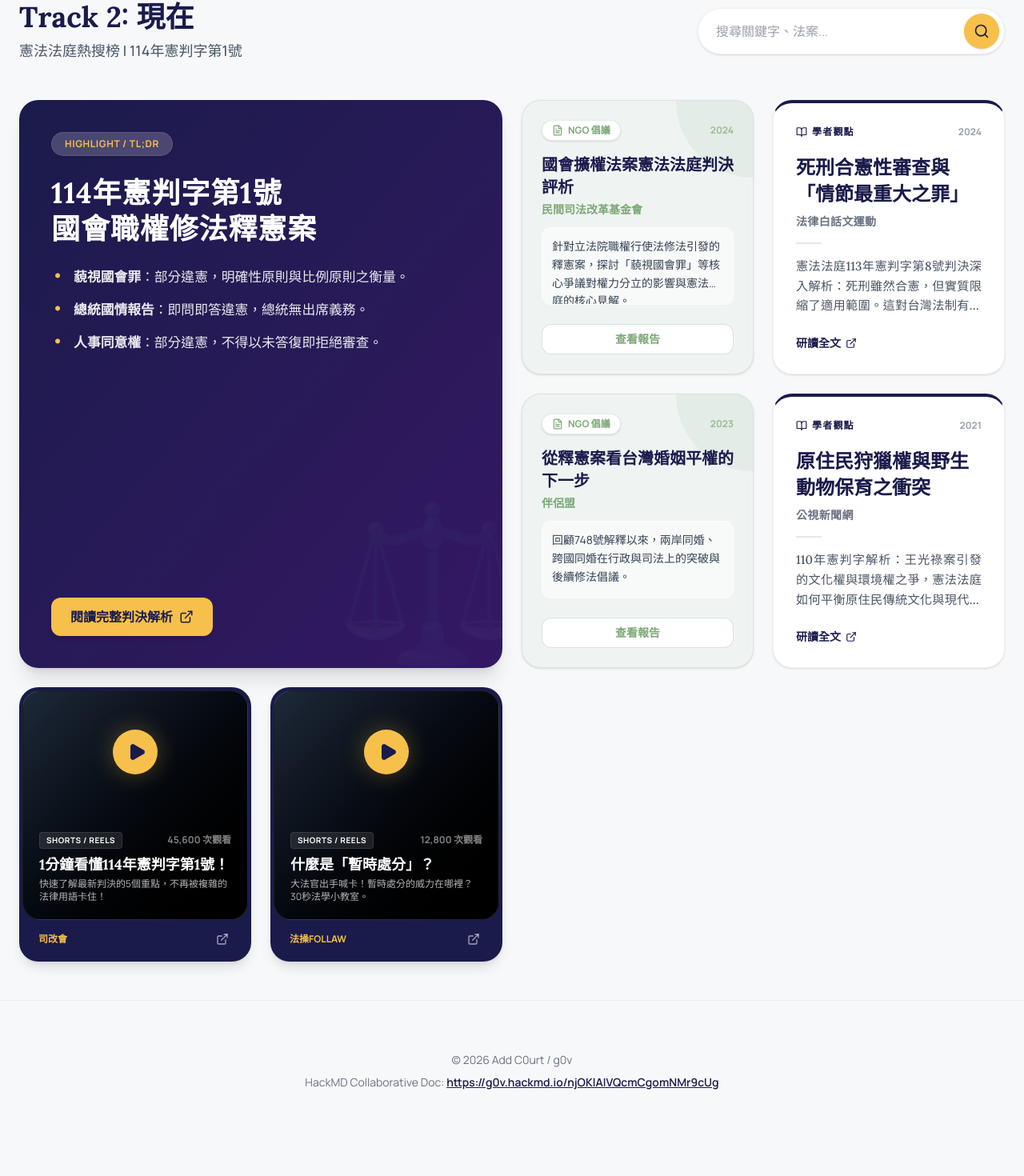
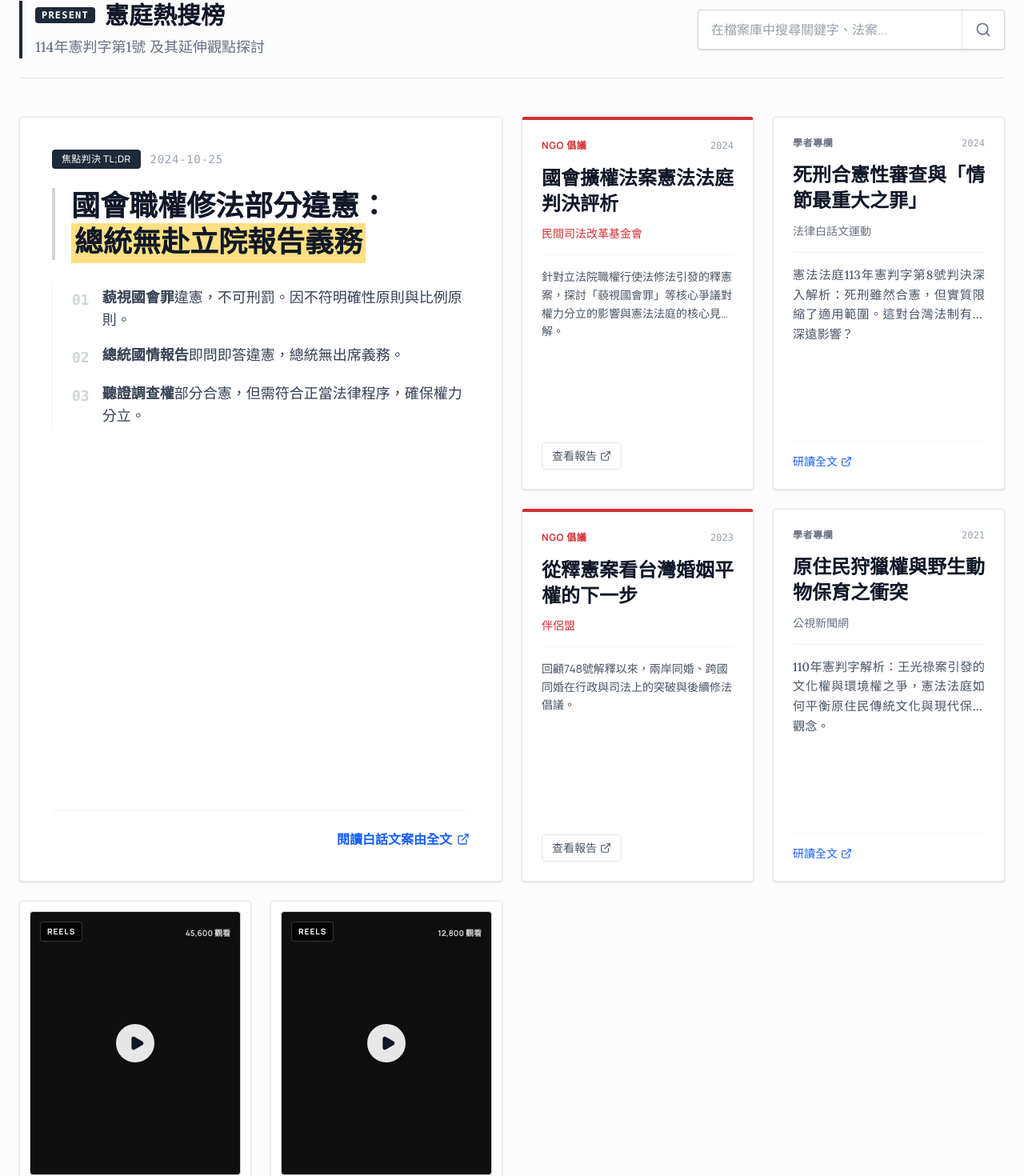
Before and after one commit to ipaaa/constitution, a Next.js app: page /present in a window 1280 px wide. Shown: the part 120-1590 px from the top of the page at 80% size. Before the commit the page ends 1547 px from the top, so only its background shows below. Built offline with nearby package versions, Linux system fonts and the light colour scheme.

Commit message:
Refactor Track 2 Present Grid to cleanly bordered Professional Media aesthetic

```diff
--- a/src/app/present/page.tsx
+++ b/src/app/present/page.tsx
@@ -1,92 +1,95 @@
 import { DISCUSSIONS_DATA, DiscussionItem } from '@/data/discussions';
-import { Search, ExternalLink, Play, BookOpen, FileText } from 'lucide-react';
+import { Search, ExternalLink, Play } from 'lucide-react';
 
 const ScholarCard = ({ item }: { item: DiscussionItem }) => (
-  <div className="bg-white rounded-3xl p-7 shadow-sm border-t-4 border-t-midnight border-x border-b border-black/5 hover:shadow-lg hover:-translate-y-1 transition-all duration-300 flex flex-col h-full">
-    <div className="flex justify-between items-start mb-5">
-      <span className="inline-flex items-center gap-1.5 text-midnight text-xs font-bold uppercase tracking-widest">
-        <BookOpen size={14} /> 學者觀點
-      </span>
-      <span className="text-xs font-bold text-gray-400 font-sans">{item.year}</span>
+  <div className="bg-white border border-gray-200 p-6 shadow-sm rounded-sm flex-1 hover:shadow-md transition-shadow flex flex-col h-full group">
+    <div className="flex justify-between items-start mb-4">
+      <div className="text-xs font-bold text-gray-500 uppercase tracking-wider">學者專欄</div>
+      <span className="text-xs font-mono text-gray-400">{item.year}</span>
     </div>
-    <h3 className="text-2xl font-bold text-midnight mb-2 line-clamp-2 font-serif leading-snug">{item.title}</h3>
-    <p className="text-sm font-bold text-gray-500 mb-4 uppercase tracking-wide">{item.author}</p>
-    <div className="w-8 h-0.5 bg-gray-200 mb-4" />
+    <h4 className="font-serif font-bold text-2xl mb-3 text-gray-900 line-clamp-2 group-hover:underline">{item.title}</h4>
+    <p className="text-sm font-medium text-gray-500 mb-4">{item.author}</p>
+    <div className="w-full h-px bg-gray-100 mb-4" />
     <p className="text-gray-600 text-[0.95rem] mb-6 flex-grow line-clamp-3 leading-relaxed font-serif text-justify">{item.abstract}</p>
-    <a href={item.link} target="_blank" rel="noopener noreferrer" className="mt-auto inline-flex items-center gap-1.5 text-midnight font-bold text-sm hover:text-royal-purple transition-colors">
-      研讀全文 <ExternalLink size={14} />
-    </a>
+    <div className="mt-auto pt-4 border-t border-gray-50 flex justify-between items-center text-sm font-medium">
+      <a href={item.link} target="_blank" rel="noopener noreferrer" className="text-blue-600 hover:text-blue-800 transition-colors flex items-center gap-1 group-hover:underline">
+        研讀全文 <ExternalLink size={14} />
+      </a>
+    </div>
   </div>
 );
 
 const NGOCard = ({ item }: { item: DiscussionItem }) => (
-  <div className="bg-sage/5 rounded-3xl p-6 shadow-sm border border-sage/20 hover:border-sage/50 hover:bg-sage/10 hover:-translate-y-1 transition-all duration-300 flex flex-col h-full relative overflow-hidden">
-    <div className="absolute top-0 right-0 w-24 h-24 bg-sage/10 rounded-bl-full -z-10" />
-    <div className="flex justify-between items-center mb-4">
-      <span className="inline-flex items-center gap-1.5 bg-white px-3 py-1 rounded-full text-xs font-bold text-sage border border-sage/20 shadow-sm">
-        <FileText size={14} /> NGO 倡議
-      </span>
-      <span className="text-xs font-bold text-sage/70">{item.year}</span>
+  <div className="bg-white border border-gray-200 p-6 shadow-sm rounded-sm flex-1 hover:shadow-md transition-shadow flex flex-col h-full border-t-4 border-t-[#D32F2F] group">
+    <div className="flex justify-between items-start mb-4">
+      <div className="text-xs font-bold text-[#D32F2F] uppercase tracking-wider">NGO 倡議</div>
+      <span className="text-xs font-mono text-gray-400">{item.year}</span>
     </div>
-    <h3 className="text-xl font-extrabold text-midnight mb-1 line-clamp-2">{item.title}</h3>
-    <p className="text-sm font-bold text-sage mb-3">{item.author}</p>
-    <p className="text-gray-700 text-sm mb-6 flex-grow line-clamp-3 leading-relaxed bg-white/50 p-3 rounded-xl border border-white/60">{item.abstract}</p>
-    <a href={item.link} target="_blank" rel="noopener noreferrer" className="mt-auto block text-center w-full bg-white border border-sage/30 text-sage py-2 rounded-xl font-bold text-sm hover:bg-sage hover:text-white transition-colors">
-      查看報告
-    </a>
+    <h4 className="font-sans font-bold text-2xl mb-3 text-gray-900 line-clamp-2 group-hover:underline">{item.title}</h4>
+    <p className="text-sm font-medium text-[#D32F2F] mb-4">{item.author}</p>
+    <div className="w-full h-px bg-gray-100 mb-4" />
+    <p className="text-gray-600 text-sm mb-6 flex-grow line-clamp-3 leading-relaxed">{item.abstract}</p>
+    <div className="mt-auto pt-4 flex justify-between items-center text-sm font-medium">
+      <a href={item.link} target="_blank" rel="noopener noreferrer" className="text-gray-600 hover:text-gray-900 transition-colors flex items-center gap-1 border border-gray-200 px-3 py-1.5 rounded-sm hover:bg-gray-50">
+        查看報告 <ExternalLink size={14} />
+      </a>
+    </div>
   </div>
 );
 
 const ReelCard = ({ item }: { item: DiscussionItem }) => (
-  <div className="bg-midnight rounded-3xl p-1 shadow-lg hover:shadow-xl hover:-translate-y-1 transition-all duration-300 flex flex-col h-full group">
-    <div className="bg-gradient-to-br from-gray-800 to-black rounded-[22px] flex-grow relative overflow-hidden flex flex-col pt-32 p-5 border border-white/10">
-      {/* Play Button Overlay */}
-      <div className="absolute top-12 left-1/2 -translate-x-1/2 w-14 h-14 bg-solar rounded-full flex items-center justify-center text-midnight shadow-[0_0_30px_rgba(247,192,74,0.3)] group-hover:scale-110 group-hover:bg-white transition-all z-10">
-        <Play fill="currentColor" size={24} className="ml-1" />
+  <div className="bg-white border border-gray-200 p-3 shadow-sm rounded-sm hover:shadow-md transition-shadow flex flex-col h-full group">
+    {/* Image / Video frame */}
+    <div className="bg-[#0F0F0F] rounded-sm w-full aspect-[4/5] relative overflow-hidden flex flex-col items-center justify-center border border-gray-300">
+      <div className="w-12 h-12 bg-white/90 rounded-full flex items-center justify-center text-gray-900 shadow-md group-hover:scale-110 group-hover:bg-white transition-transform z-10 cursor-pointer">
+        <Play fill="currentColor" size={20} className="ml-1" />
       </div>
-
-      {/* Backdrop pattern/image placeholder */}
-      <div className="absolute inset-0 opacity-20 bg-[radial-gradient(ellipse_at_top,_var(--tw-gradient-stops))] from-solar/40 via-transparent to-transparent pointer-events-none" />
-
-      <div className="relative z-10 mt-auto">
-        <div className="flex justify-between items-center mb-2">
-          <span className="inline-flex items-center gap-1 bg-white/10 backdrop-blur-md px-2 py-0.5 rounded text-[10px] font-bold text-white tracking-wider border border-white/10 uppercase">
-            Shorts / Reels
-          </span>
-          {item.views && (
-            <span className="text-xs font-bold text-white/50">{item.views.toLocaleString()} 次觀看</span>
-          )}
+      {/* Subtle overlay info */}
+      <div className="absolute top-3 left-3 flex gap-2">
+        <span className="bg-black/80 backdrop-blur-sm text-white px-2 py-1 text-[10px] font-bold tracking-widest rounded-sm border border-white/20">
+          REELS
+        </span>
+      </div>
+      {item.views && (
+        <div className="absolute top-3 right-3">
+          <span className="text-[10px] font-bold text-white/80 drop-shadow-md">{item.views.toLocaleString()} 觀看</span>
         </div>
-        <h3 className="text-lg font-bold text-white mb-1 line-clamp-2 leading-snug">{item.title}</h3>
-        <p className="text-xs text-white/70 line-clamp-2">{item.abstract}</p>
-      </div>
+      )}
     </div>
 
-    <div className="px-5 py-3 flex justify-between items-center">
-      <span className="text-xs font-bold text-solar">{item.author}</span>
-      <a href={item.link} target="_blank" rel="noopener noreferrer" className="text-white/60 hover:text-white transition-colors p-1">
-        <ExternalLink size={16} />
-      </a>
+    {/* Description below like polaroid */}
+    <div className="px-1 py-3 flex-grow flex flex-col">
+      <h4 className="font-bold text-lg text-gray-900 mb-1 line-clamp-2 leading-snug group-hover:text-blue-600 transition-colors cursor-pointer">{item.title}</h4>
+      <p className="text-xs font-medium text-gray-500 mb-3">{item.author}</p>
+      <div className="mt-auto border-t border-gray-100 pt-3 flex justify-between items-center">
+        <span className="text-xs text-blue-600 font-medium">前往觀看</span>
+        <a href={item.link} target="_blank" rel="noopener noreferrer" className="text-gray-400 hover:text-gray-900 transition-colors">
+          <ExternalLink size={14} />
+        </a>
+      </div>
     </div>
   </div>
 );
 
 export default function PresentTrack() {
   return (
-    <div className="max-w-7xl mx-auto px-6 py-12 w-full">
+    <div className="max-w-7xl mx-auto px-6 py-12 w-full bg-[#fcfcfc] min-h-screen">
       {/* Search & Filter Bar */}
-      <div className="flex flex-col md:flex-row justify-between items-end md:items-center mb-12 gap-6">
-        <div>
-          <h1 className="text-4xl font-extrabold text-midnight mb-2">Track 2: 現在</h1>
-          <p className="text-gray-600 text-lg font-medium">憲法法庭熱搜榜 | 114年憲判字第1號</p>
+      <div className="flex flex-col md:flex-row justify-between items-end md:items-center mb-12 gap-6 pb-6 border-b border-gray-200">
+        <div className="border-l-4 border-gray-800 pl-4 w-full md:w-auto">
+          <h1 className="text-3xl font-bold text-gray-900 mb-1 flex items-center gap-3">
+            <span className="bg-gray-800 text-white text-xs px-2 py-0.5 rounded-sm uppercase tracking-widest font-mono select-none">Present</span>
+            憲庭熱搜榜
+          </h1>
+          <p className="text-gray-500 font-medium font-serif mt-2 text-lg">114年憲判字第1號 及其延伸觀點探討</p>
         </div>
-        <div className="flex bg-white rounded-full shadow-sm border border-black/5 p-1.5 w-full md:w-96 transition-all focus-within:ring-2 ring-sage/50">
+        <div className="flex bg-white rounded-sm shadow-sm border border-gray-300 w-full md:w-96 transition-all focus-within:border-gray-500 focus-within:shadow-md">
           <input
             type="text"
-            placeholder="搜尋關鍵字、法案..."
-            className="flex-grow bg-transparent px-4 outline-none text-gray-700 font-sans"
+            placeholder="在檔案庫中搜尋關鍵字、法案..."
+            className="flex-grow bg-transparent px-4 py-3 outline-none text-gray-700 font-sans"
           />
-          <button className="bg-solar text-midnight p-3 rounded-full hover:scale-105 transition-transform shadow-sm">
+          <button className="text-gray-500 hover:text-gray-900 px-4 hover:bg-gray-50 transition-colors border-l border-gray-200">
             <Search size={20} />
           </button>
         </div>
@@ -96,24 +99,38 @@ export default function PresentTrack() {
       <div className="grid grid-cols-1 md:grid-cols-2 lg:grid-cols-3 xl:grid-cols-4 gap-6 auto-rows-fr">
 
         {/* The Feature Highlight Card (Spans 2 columns) */}
-        <div className="md:col-span-2 xl:col-span-2 row-span-2 bg-gradient-to-br from-midnight to-royal-purple rounded-3xl p-8 md:p-10 text-white shadow-xl relative overflow-hidden group flex flex-col justify-between">
-          <div className="absolute -right-8 -bottom-8 opacity-5 text-[12rem] select-none pointer-events-none group-hover:scale-110 transition-transform duration-700">⚖️</div>
+        <div className="md:col-span-2 xl:col-span-2 row-span-2 bg-white border border-gray-200 p-8 md:p-10 relative group flex flex-col justify-between hover:shadow-md transition-shadow rounded-sm shadow-sm">
           <div>
-            <span className="inline-block bg-white/20 text-solar px-4 py-1.5 rounded-full text-xs font-bold tracking-wider uppercase backdrop-blur-md mb-6 shadow-sm border border-white/10">
-              Highlight / TL;DR
-            </span>
-            <h2 className="text-3xl md:text-4xl font-extrabold leading-tight mb-6 font-serif tracking-wide">
-              114年憲判字第1號<br/>國會職權修法釋憲案
+            <div className="flex items-center gap-3 mb-6">
+              <span className="bg-gray-800 text-white px-3 py-1 text-xs font-medium tracking-wide rounded-sm uppercase">
+                焦點判決 TL;DR
+              </span>
+              <span className="text-sm text-gray-400 font-mono font-medium tracking-wider">2024-10-25</span>
+            </div>
+            <h2 className="text-3xl md:text-4xl font-bold leading-tight mb-8 font-serif text-gray-900 border-l-4 border-gray-300 pl-5">
+              國會職權修法部分違憲：<br/>
+              <span className="bg-[#FFE082] px-1 pb-1">總統無赴立院報告義務</span>
             </h2>
-            <div className="space-y-4 mb-8 text-white/90 font-medium text-[1.05rem]">
-              <p className="flex items-start gap-3"><span className="text-solar text-2xl leading-none mt-[-2px]">•</span> <span className="flex-1"><strong>藐視國會罪</strong>：部分違憲，明確性原則與比例原則之衡量。</span></p>
-              <p className="flex items-start gap-3"><span className="text-solar text-2xl leading-none mt-[-2px]">•</span> <span className="flex-1"><strong>總統國情報告</strong>：即問即答違憲，總統無出席義務。</span></p>
-              <p className="flex items-start gap-3"><span className="text-solar text-2xl leading-none mt-[-2px]">•</span> <span className="flex-1"><strong>人事同意權</strong>：部分違憲，不得以未答復即拒絕審查。</span></p>
+            <div className="space-y-4 mb-8 text-gray-700 font-medium text-lg pl-6 border-l border-gray-100">
+              <p className="flex items-start gap-4">
+                 <span className="text-gray-300 font-mono mt-1 select-none font-bold">01</span>
+                 <span className="flex-1"><strong>藐視國會罪</strong>違憲，不可刑罰。因不符明確性原則與比例原則。</span>
+              </p>
+              <p className="flex items-start gap-4">
+                 <span className="text-gray-300 font-mono mt-1 select-none font-bold">02</span>
+                 <span className="flex-1"><strong>總統國情報告</strong>即問即答違憲，總統無出席義務。</span>
+              </p>
+              <p className="flex items-start gap-4">
+                 <span className="text-gray-300 font-mono mt-1 select-none font-bold">03</span>
+                 <span className="flex-1"><strong>聽證調查權</strong>部分合憲，但需符合正當法律程序，確保權力分立。</span>
+              </p>
             </div>
           </div>
-          <a href="#" className="inline-flex items-center justify-center md:justify-start gap-2 text-midnight bg-solar px-6 py-3 rounded-xl font-bold hover:bg-white transition-all mt-4 w-full md:w-fit shadow-md hover:shadow-lg">
-            閱讀完整判決解析 <ExternalLink size={18} />
-          </a>
+          <div className="pt-6 border-t border-gray-100 mt-4 flex justify-end">
+            <a href="#" className="inline-flex items-center gap-1.5 text-blue-600 font-bold hover:text-blue-800 transition-colors w-max group-hover:underline">
+              閱讀白話文案由全文 <ExternalLink size={16} />
+            </a>
+          </div>
         </div>
 
         {/* Dynamic Data Cards with distinct visual layouts */}
```
